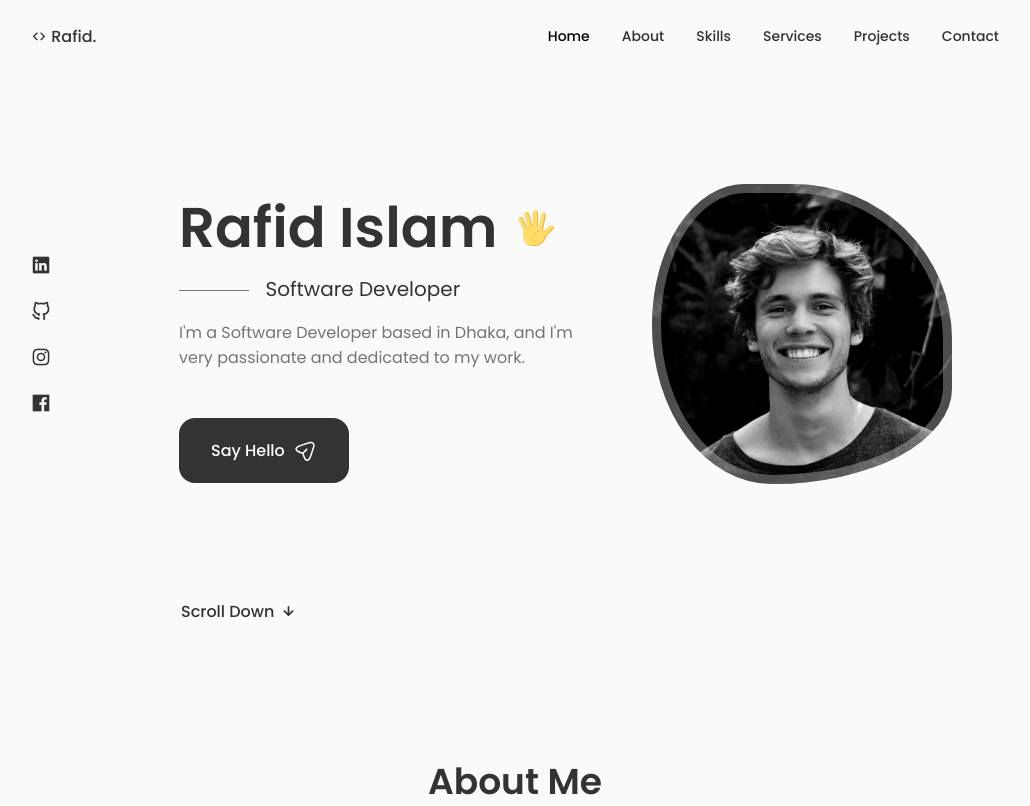
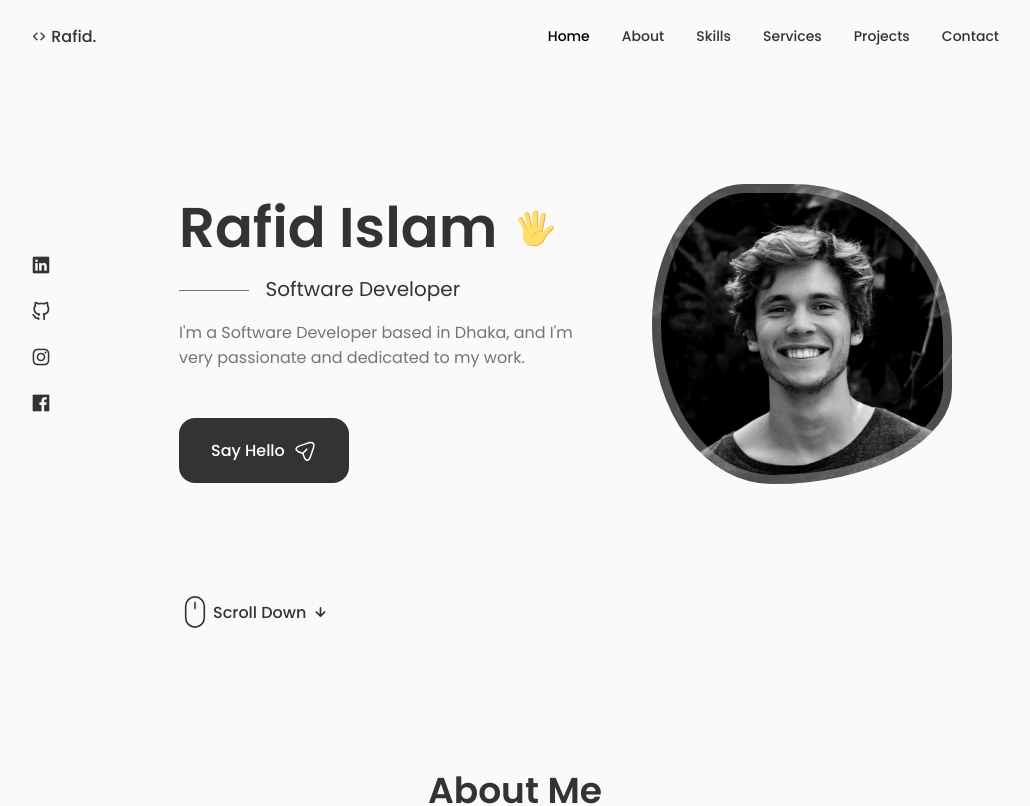
Before and after one commit to rafidulislam19/Portfolio, a React (Vite) app: page / in a window 1280 px wide. Shown: the top 806 px of the page, without its empty margins (125-1155 px from the left). Built offline with nearby package versions, Linux system fonts and the light colour scheme.

Commit message:
Update ScrollDown.jsx

```diff
--- a/src/components/home/ScrollDown.jsx
+++ b/src/components/home/ScrollDown.jsx
@@ -1,15 +1,65 @@
-import React from 'react'
+// import React from 'react'
+
+// const ScrollDown = () => {
+//   return (
+//     <div className="home__scroll">
+//         <a href="#about" className="home__scroll-button button--flex">
+
+//             <span className="home__scroll-name">Scroll Down</span>
+//             <i class="uil uil-arrow-down home__scroll-arrow"></i>
+//         </a>
+//     </div>
+//   )
+// }
+
+// export default ScrollDown
+
+import React from "react";
 
 const ScrollDown = () => {
   return (
     <div className="home__scroll">
-        <a href="#about" className="home__scroll-button button--flex">
+      <a href="#about" className="home__scroll-button button--flex">
+        <svg
+          width="32px"
+          height="32px"
+          class="home__scroll-mouse"
+          viewBox="0 0 247 390"
+          version="1.1"
+          xmlns="http://www.w3.org/2000/svg"
+          xmlnsXlink="http://www.w3.org/1999/xlink"
+          style={{
+            fillRule: "evenodd",
+            clipRule: "evenodd",
+            strokeLinecap: "round",
+            strokeLinejoin: "round",
+            strokeMiterlimit: "1.5",
+          }}
+        >
+          <path
+            class="wheel"
+            d="M123.359,79.775l0,72.843"
+            style={{
+              fill: "none",
+              stroke: "var(--title-color)",
+              strokeWidth: "20px",
+            }}
+          ></path>
+          <path
+            id="mouse"
+            d="M236.717,123.359c0,-62.565 -50.794,-113.359 -113.358,-113.359c-62.565,0 -113.359,50.794 -113.359,113.359l0,143.237c0,62.565 50.794,113.359 113.359,113.359c62.564,0 113.358,-50.794 113.358,-113.359l0,-143.237Z"
+            style={{
+              fill: "none",
+              stroke: "var(--title-color)",
+              strokeWidth: "20px",
+            }}
+          ></path>
+        </svg>
+        <span className="home__scroll-name">Scroll Down</span>
+        <i class="uil uil-arrow-down home__scroll-arrow"></i>
+      </a>
+    </div>
+  );
+};
 
-            <span className="home__scroll-name">Scroll Down</span>
-            <i class="uil uil-arrow-down home__scroll-arrow"></i>
-        </a>
-    </div>
-  )
-}
-
-export default ScrollDown
+export default ScrollDown;
```
